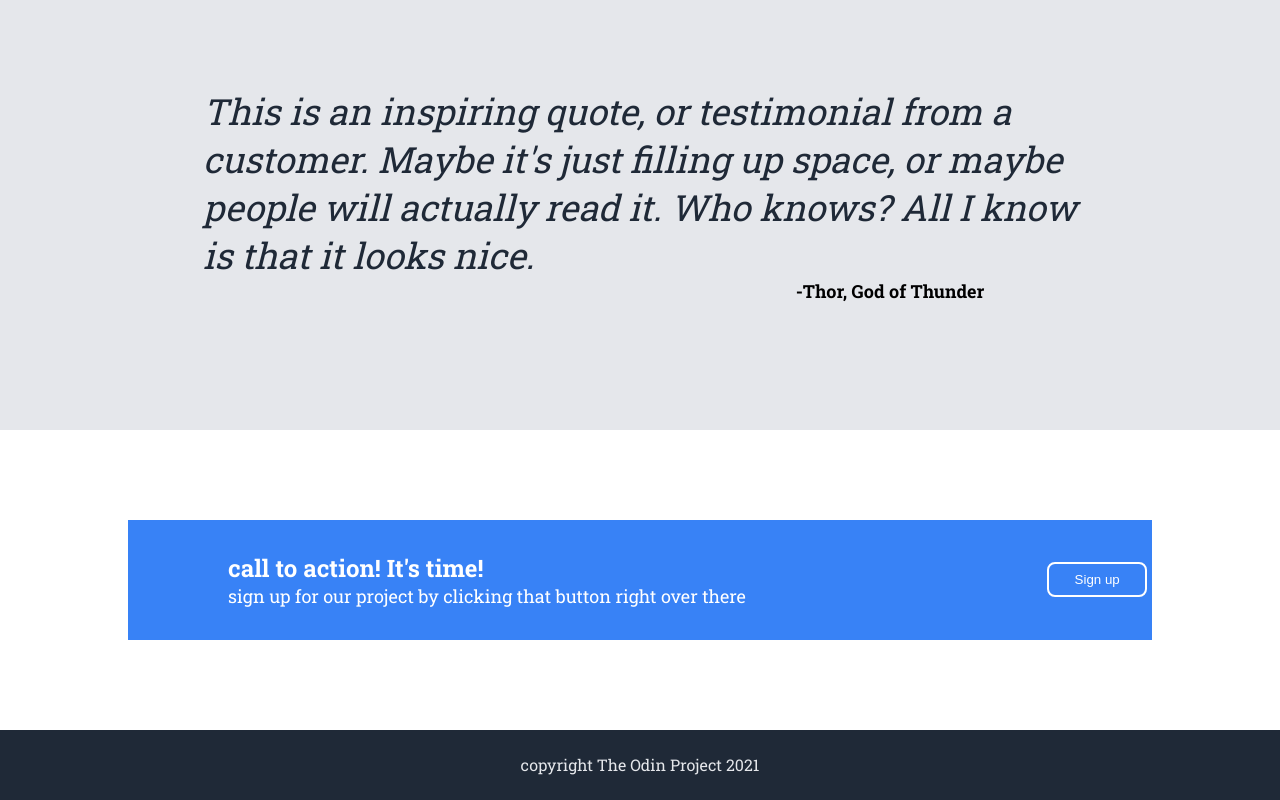
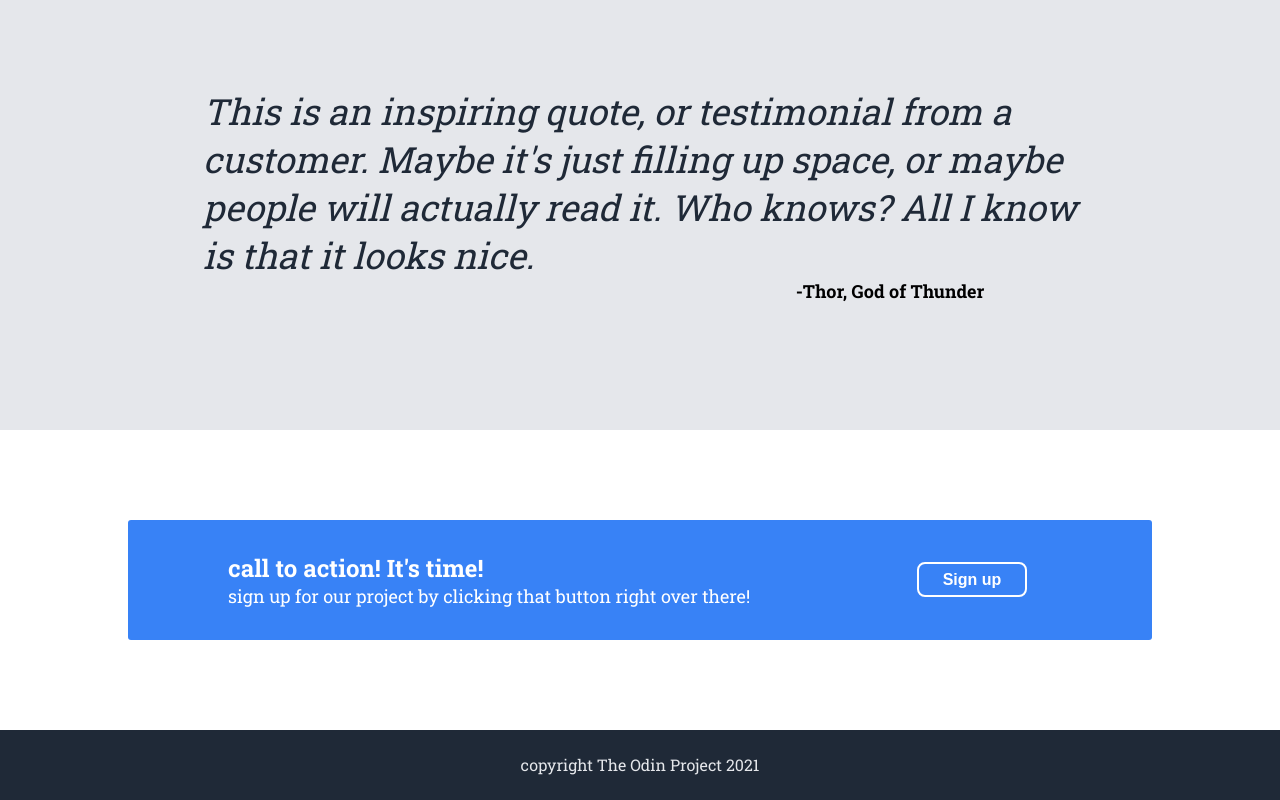
Before and after one commit to basliel2025/flexbox, a plain HTML site: page index.html in a window 1280 px wide. Shown: the part 1040-1840 px from the top of the page. Drawn offline with Linux system fonts and the light colour scheme.

Commit message:
fixed the size of the  sign up button at the bottom

```diff
--- a/index.html
+++ b/index.html
@@ -59,7 +59,7 @@
                 <div class="container">
                     <div class="cl">
                         <h4> call to action! It's time!</h4>
-                        <p class="item4"> sign up for our project by clicking that button right over there </p>
+                        <p class="item4"> sign up for our project by clicking that button right over there! </p>
                     </div>
                     <div class="cr">
                          <button type="button" class="signup2"> Sign up</button>
--- a/style.css
+++ b/style.css
@@ -143,6 +143,7 @@ h3{
     background-color: #3882F6;
     width: 80%;
     height: 40%;
+    border-radius: 3px;
 }
 .cl{
   width: 80%;
@@ -168,9 +169,12 @@ h4{
      color: white;
     background-color: #3882F6;
     height: 35px;
-    width: 100px;
+    width: 110px;
     border-radius: 8px;
     border: 2px  solid white;
+    margin-right: 125px;
+    font-weight: bold;
+    font-size: 16px;
 }
 .footerText{
     display:flex;
```
